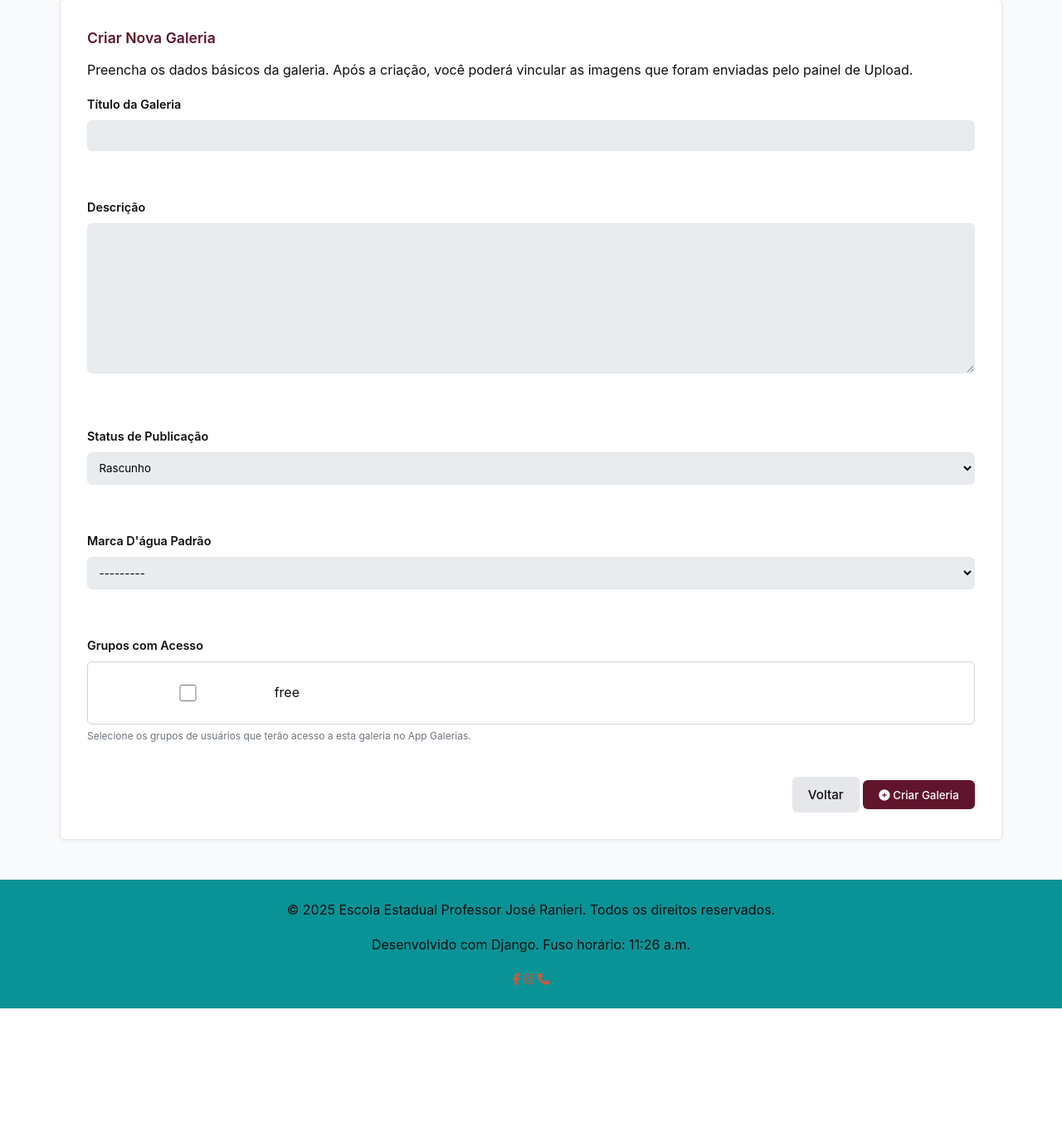
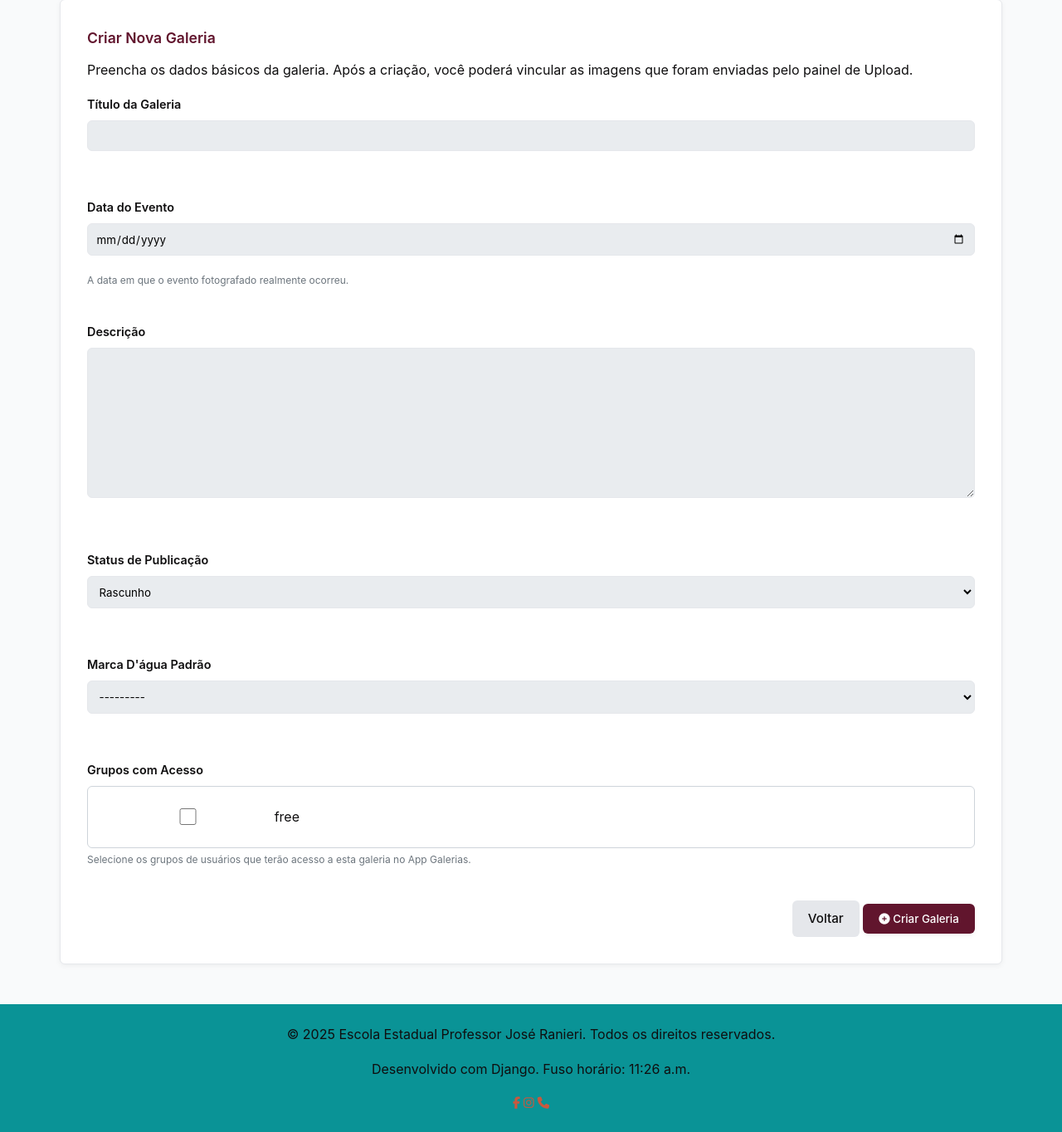
Before and after one commit to Guisbeghendev/ranieri2026, a Django app: page /repositorio-admin/galeria/criar/ in a window 1280 px wide. Shown: the part 313-1677 px from the top of the page at 83% size. Before the commit the page ends 1528 px from the top, so only its background shows below. Run offline with Django 5.2, Linux system fonts and the light colour scheme; the visitor is signed in with stand-in values (Sample User, id 1); data comes from the database, SQL or seed files in the repository; data that the repository does not hold is empty; parts of the project's set-up code (start-up, migrations or seed data) failed here and were passed over; some libraries are stand-ins or nearby versions.

Commit message:
app repositorio e S3 II

```diff
--- a/repositorio/forms.py
+++ b/repositorio/forms.py
@@ -3,6 +3,7 @@ from django.db import models
 from .models import Imagem, Galeria, WatermarkConfig
 # Assumindo a importação necessária, baseada no seu models.py
 from users.models import Grupo
+from datetime import date  # Importado para DateInput
 
 
 # --------------------------------------------------------------------------
@@ -48,14 +49,27 @@ class GaleriaForm(forms.ModelForm):
 
     class Meta:
         model = Galeria
-        # Campos conforme o models.py fornecido:
-        fields = ['nome', 'descricao', 'status', 'grupos_acesso', 'watermark_config']
+        # CAMPOS ATUALIZADOS: Adicionado 'data_do_evento'
+        fields = ['nome', 'data_do_evento', 'descricao', 'status', 'grupos_acesso', 'watermark_config']
+
+        widgets = {
+            # Novo widget para o campo DateField para melhor experiência do usuário
+            'data_do_evento': forms.DateInput(attrs={'type': 'date'}),
+        }
 
     def __init__(self, *args, **kwargs):
         super().__init__(*args, **kwargs)
+
         # Ajusta o widget para M2M de grupos
         self.fields['grupos_acesso'].widget = forms.CheckboxSelectMultiple()
 
-        # CORREÇÃO: Garante que o queryset do campo M2M esteja explicitamente definido
-        # para buscar todos os objetos do modelo Grupo, garantindo que as opções apareçam.
+        # Garante que o queryset do campo M2M esteja explicitamente definido
         self.fields['grupos_acesso'].queryset = Grupo.objects.all()
+
+        # Opcional: Adiciona classes CSS customizadas a todos os campos (exceto Checkbox/SelectMultiple)
+        # for name, field in self.fields.items():
+        #     if not isinstance(field.widget, (forms.CheckboxSelectMultiple, forms.SelectMultiple)):
+        #         if 'class' in field.widget.attrs:
+        #             field.widget.attrs['class'] += ' form-control'
+        #         else:
+        #             field.widget.attrs['class'] = 'form-control'
--- a/repositorio/models.py
+++ b/repositorio/models.py
@@ -5,6 +5,7 @@ from users.models import Grupo
 from django.db.models.signals import pre_delete
 from django.dispatch import receiver
 from django.utils import timezone
+from datetime import date # Importação necessária para DateField
 
 # ==============================================================================
 # 1. Configuração da Marca D'água (WatermarkConfig)
@@ -155,6 +156,13 @@ class Galeria(models.Model):
     nome = models.CharField(max_length=255, verbose_name='Título da Galeria')
     descricao = models.TextField(blank=True, verbose_name='Descrição')
 
+    # NOVO CAMPO: Data do Evento
+    data_do_evento = models.DateField(
+        default=date.today, # Define a data atual como padrão no formulário
+        verbose_name='Data do Evento',
+        help_text='A data em que o evento fotografado realmente ocorreu.'
+    )
+
     fotografo = models.ForeignKey(
         settings.AUTH_USER_MODEL,
         on_delete=models.CASCADE,
@@ -200,7 +208,8 @@ class Galeria(models.Model):
     class Meta:
         verbose_name = 'Galeria'
         verbose_name_plural = 'Galerias'
-        ordering = ['-criado_em']
+        # ORDENAÇÃO ATUALIZADA para considerar a data do evento
+        ordering = ['-data_do_evento', '-criado_em']
 
     def __str__(self):
         return f"{self.nome} ({self.status})"
--- a/repositorio/templates/repositorio/criar_galeria.html
+++ b/repositorio/templates/repositorio/criar_galeria.html
@@ -48,12 +48,22 @@ Criar Nova Galeria
     <form method="post">
         {% csrf_token %}
 
-        {# Título da Galeria (CORRIGIDO: form.titulo -> form.nome) #}
+        {# Título da Galeria #}
         <div class="form-group mb-4">
             <label class="form-label" for="{{ form.nome.id_for_label }}">{{ form.nome.label }}</label>
             {{ form.nome }}
             <small class="form-help">{{ form.nome.help_text }}</small>
             {% for error in form.nome.errors %}
+                <p class="form-error">{{ error }}</p>
+            {% endfor %}
+        </div>
+
+        {# NOVO CAMPO: Data do Evento #}
+        <div class="form-group mb-4">
+            <label class="form-label" for="{{ form.data_do_evento.id_for_label }}">{{ form.data_do_evento.label }}</label>
+            {{ form.data_do_evento }}
+            <small class="form-help">{{ form.data_do_evento.help_text }}</small>
+            {% for error in form.data_do_evento.errors %}
                 <p class="form-error">{{ error }}</p>
             {% endfor %}
         </div>
```
Also changed, not shown: repositorio/admin.py (+20 -4 lines), repositorio/migrations/0009_alter_galeria_options_galeria_data_do_evento.py (added).
